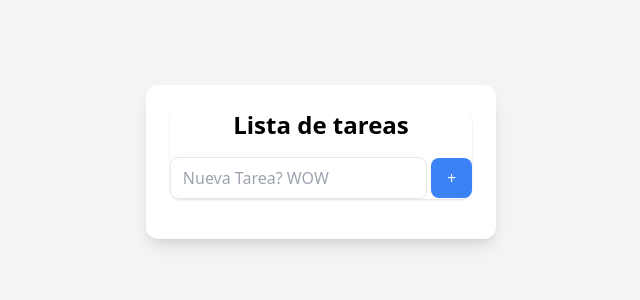
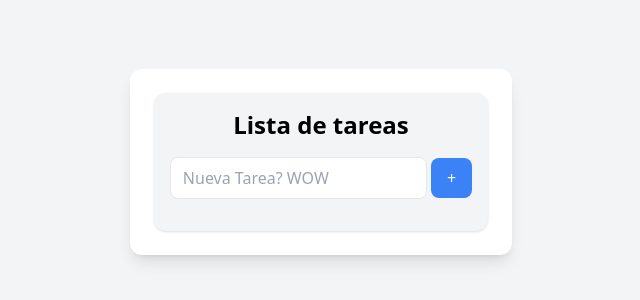
Before and after one commit to WinstonR0/tareas_pendientes, a website: page frontend/index.html in a window 1280 px wide. Shown: the part 238-538 px from the top of the page, without its empty margins (319-959 px from the left). Drawn offline with nearby package versions, Linux system fonts and the light colour scheme; no server answers.

Commit message:
add bg to header

```diff
--- a/frontend/index.html
+++ b/frontend/index.html
@@ -10,7 +10,8 @@
 
     <div class="bg-white shadow-lg rounded-xl p-6 max-w-2xl m-6">
         <!-- HEADER -->
-        <div class="sticky top-0 shadow rounded-xl z-10">
+        <div class="sticky top-0 shadow rounded-xl z-10 p-4 bg-gray-100">
+
         <h1 class="text-2xl font-bold mb-4 text-center">
             Lista de tareas
         </h1>
```
